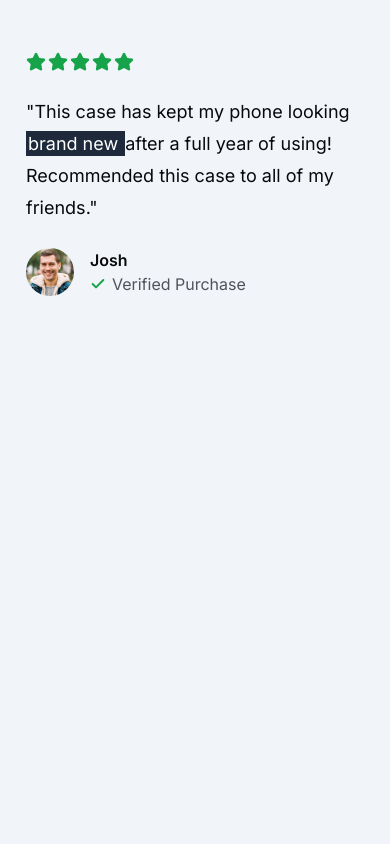
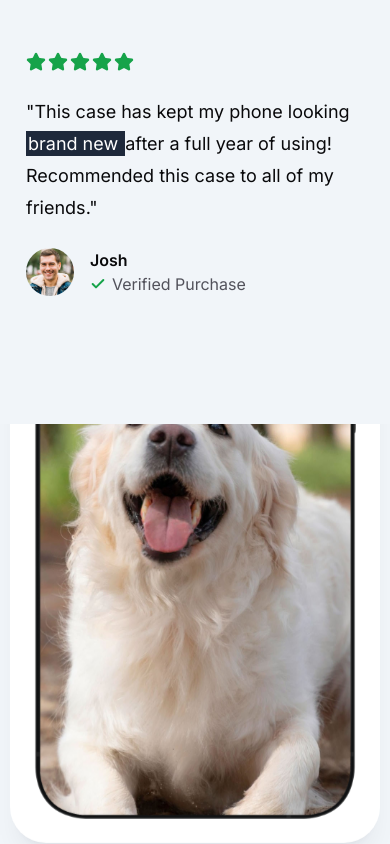
Before and after one commit to afelixj89/e-store, a Next.js app: page / in a window 390 px wide. Shown: the part 2220-3064 px from the top of the page. Built offline with nearby package versions, Linux system fonts and the light colour scheme; no server answers.

Commit message:
added phone animation to the landing page:

```diff
--- a/src/components/Icons.tsx
+++ b/src/components/Icons.tsx
@@ -7,7 +7,7 @@
         stroke="currentColor"
         strokeWidth="7"
         fill="none"
-        fill-rule="evenodd"
+        fillRule="evenodd"
         strokeLinecap="round"
         strokeLinejoin="round"
       >
--- a/src/components/Reviews.tsx
+++ b/src/components/Reviews.tsx
@@ -1,8 +1,10 @@
 "use client";
 
-import { useRef } from "react";
+import { HTMLAttributes, useEffect, useRef, useState } from "react";
 import MaxWidthWrapper from "./MaxWidthWrapper";
 import { useInView } from "framer-motion";
+import { cn } from "@/lib/utils";
+import Phone from "./Phone";
 
 const PHONES = [
   "/testimonials/1.jpg",
@@ -26,6 +28,83 @@
   return result;
 }
 
+function ReviewColumn({
+  reviews,
+  className,
+  reviewClassName,
+  msPerPixel = 0,
+}: {
+  reviews: string[];
+  className?: string;
+  reviewClassName?: (reviewIndex: number) => string;
+  msPerPixel?: number;
+}) {
+  const columnRef = useRef<HTMLDivElement | null>(null);
+  const [columnHeight, setColumnHeight] = useState(0);
+  const duration = `${columnHeight * msPerPixel}ms`;
+
+  useEffect(() => {
+    if (!columnRef.current) return;
+
+    const resizeObserver = new window.ResizeObserver(() => {
+      setColumnHeight(columnRef.current?.offsetHeight ?? 0);
+    });
+
+    resizeObserver.observe(columnRef.current);
+
+    return () => {
+      resizeObserver.disconnect();
+    };
+  }, []);
+
+  return (
+    <div
+      ref={columnRef}
+      className={cn("animate-marquee space-y-8 py-4", className)}
+      style={{ "--marquee-duration": duration } as React.CSSProperties}
+    >
+      {reviews.concat(reviews).map((imgSrc, reviewIndex) => (
+        <Review
+          key={reviewIndex}
+          className={reviewClassName?.(reviewIndex % reviews.length)}
+          imgSrc={imgSrc}
+        />
+      ))}
+    </div>
+  );
+}
+interface ReviewProps extends HTMLAttributes<HTMLDivElement> {
+  imgSrc: string;
+}
+function Review({ imgSrc, className, ...props }: ReviewProps) {
+  const POSSIBLE_ANIMATION_DELAYS = [
+    "0s",
+    "0.1s",
+    "0.2s",
+    "0.3s",
+    "0.4s",
+    "0.5s",
+  ];
+
+  const animationDelay =
+    POSSIBLE_ANIMATION_DELAYS[
+      Math.floor(Math.random() * POSSIBLE_ANIMATION_DELAYS.length)
+    ];
+
+  return (
+    <div
+      className={cn(
+        "animate-fade-in rounded-[2.25rem] bg-white p-6 opacity-0 shadow-xl shadow-slate-900/5",
+        className
+      )}
+      style={{ animationDelay }}
+      {...props}
+    >
+      <Phone imgSrc={imgSrc} />
+    </div>
+  );
+}
+
 function ReviewGrid() {
   const containerRef = useRef<HTMLDivElement | null>(null);
   const isInView = useInView(containerRef, { once: true, amount: 0.4 });
@@ -39,10 +118,33 @@
       ref={containerRef}
       className="relative -mx-4 mt-16 grid h-[49rem] max-h-[150vh] gtrid-cols-1 items-start gap-8 overflow-hidden px-4 sm:mt-20 md:grid-cols-2 lg:grid-cols-3"
     >
-      {isInView ? <>
-
-
-       </> : null}
+      {isInView ? (
+        <>
+          <ReviewColumn
+            reviews={[...column1, ...column3.flat(), ...column2]}
+            reviewClassName={(reviewIndex) =>
+              cn({
+                "md:hidden": reviewIndex >= column1.length + column3[0].length,
+                "lg:hidden": reviewIndex >= column1.length,
+              })
+            }
+            msPerPixel={10}
+          />
+          <ReviewColumn
+            reviews={[...column2, ...column3[1]]}
+            className="hidden md:block"
+            reviewClassName={(reviewIndex) =>
+              reviewIndex >= column2.length ? "lg:hidden" : ""
+            }
+            msPerPixel={15}
+          />
+          <ReviewColumn
+            reviews={column3.flat()}
+            className="hidden md:block"
+            msPerPixel={10}
+          />
+        </>
+      ) : null}
     </div>
   );
 }
--- a/tailwind.config.ts
+++ b/tailwind.config.ts
@@ -1,3 +1,4 @@
+import { transform } from "next/dist/build/swc"
 import type { Config } from "tailwindcss"
 
 const config = {
@@ -59,18 +60,23 @@
         sm: "calc(var(--radius) - 4px)",
       },
       keyframes: {
-        "accordion-down": {
-          from: { height: "0" },
-          to: { height: "var(--radix-accordion-content-height)" },
+        "fade-in" : {
+          from: {
+            opacity: "0"
+          },
+          to: {
+            opacity: "1"
+          }
         },
-        "accordion-up": {
-          from: { height: "var(--radix-accordion-content-height)" },
-          to: { height: "0" },
-        },
+        marquee: {
+          "100%" : {
+            transform: "translateY(-50%)"
+          }
+        }
       },
       animation: {
-        "accordion-down": "accordion-down 0.2s ease-out",
-        "accordion-up": "accordion-up 0.2s ease-out",
+        "marquee" : "marquee var(--marquee-duration) linear infinite",
+        "fade-in" : "fade-in 0.5s linear forwards"
       },
     },
   },
```
